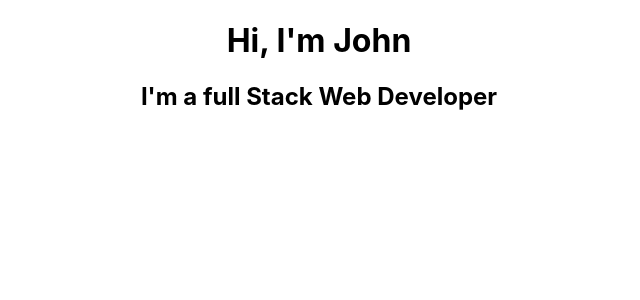
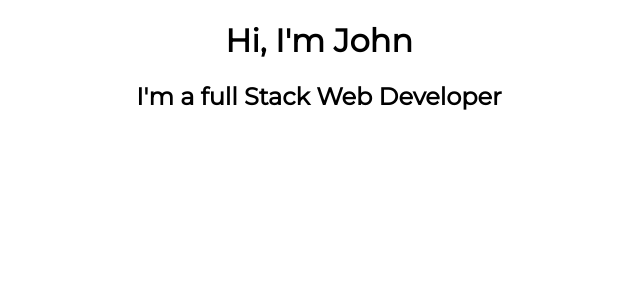
Before and after one commit to johnnezzi/PortfolioSite, a React (Create React App) app in the folder newwebsite/: page / in a window 1280 px wide. Shown: the top 300 px of the page, without its empty margins (321-961 px from the left). Built offline with nearby package versions, Linux system fonts and the light colour scheme.

Commit message:
add Landing.css file

```diff
--- a/newwebsite/src/components/landing.js
+++ b/newwebsite/src/components/landing.js
@@ -1,11 +1,13 @@
 import React from 'react'
+import '../css/Landing.css'
 
 const Landing = () => {
   return (
     <div className='landing'>
+      <div className='text'>
         <h1>Hi, I'm John</h1>
         <h2>I'm a full Stack Web Developer</h2>
-
+      </div>
     </div>
 
 
--- /dev/null
+++ b/newwebsite/src/css/Landing.css
@@ -0,0 +1,8 @@
+.landing {
+  font-family: 'Montserrat',
+  sans-serif;
+}
+
+.text {
+  margin: auto;
+}
```
Also changed, not shown: newwebsite/css/Landing.css (deleted).
